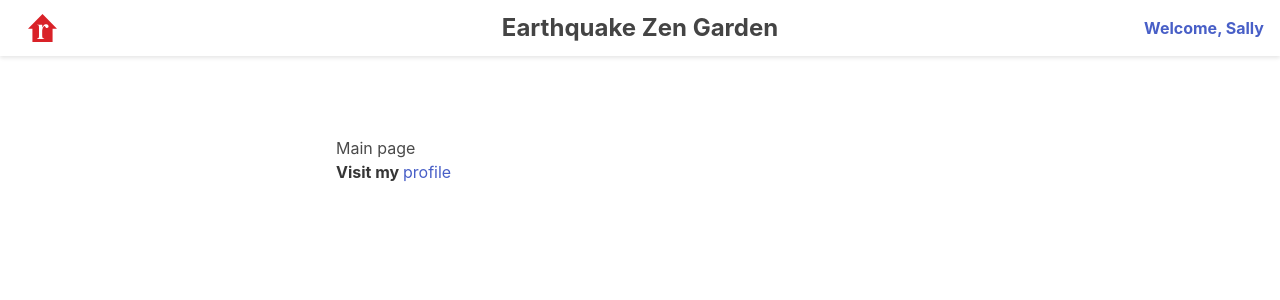
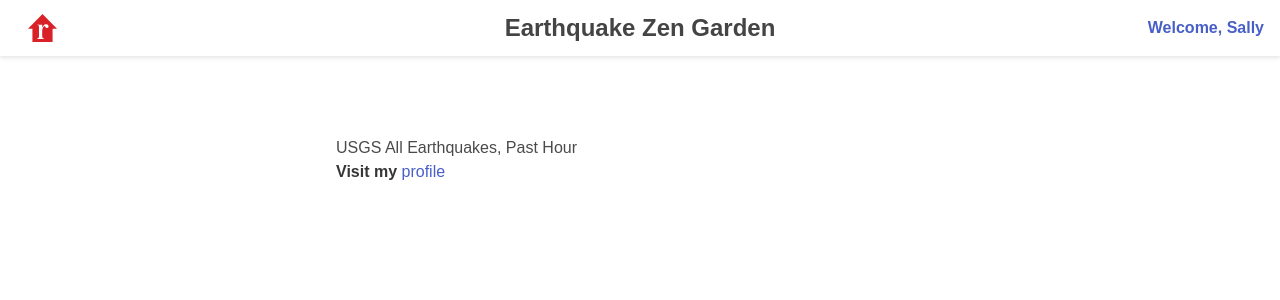
Before and after one commit to jonit-dev/earthquake-zen-garden, a React (Vite) app: page / in a window 1280 px wide. Shown: the top 300 px of the page. Built offline with nearby package versions, Linux system fonts and the light colour scheme.

Commit message:
global font

```diff
--- a/src/App.tsx
+++ b/src/App.tsx
@@ -1,12 +1,15 @@
 import React from "react";
 import { BrowserRouter, Route, Routes } from "react-router-dom";
+import styled from "styled-components";
 import { Navbar } from "./components/Navbar/Navbar";
+import { uiTypography } from "./constants/ui";
 import { DetailPage } from "./pages/DetailPage";
 import { HomePage } from "./pages/HomePage";
 import { ProfilePage } from "./pages/ProfilePage";
 
 export const App: React.FC = () => {
   return (
+    <GlobalStyles>
       <BrowserRouter>
         <Navbar />
         <Routes>
@@ -15,5 +18,10 @@ export const App: React.FC = () => {
           <Route path="/details/:id" element={<DetailPage />} />
         </Routes>
       </BrowserRouter>
+    </GlobalStyles>
   );
 };
+
+const GlobalStyles = styled.div`
+  font-family: ${uiTypography.fontFamily};
+`;
--- a/src/pages/HomePage.tsx
+++ b/src/pages/HomePage.tsx
@@ -7,7 +7,7 @@ interface IProps {}
 export const HomePage: React.FC<IProps> = (props) => {
   return (
     <Page>
-      <h1>Main page</h1>
+      <h1>USGS All Earthquakes, Past Hour</h1>
 
       <strong>Visit my </strong>
       <Link to="/profile/sally">profile</Link>
```
Lines whose indentation alone changed are shown as unchanged.
